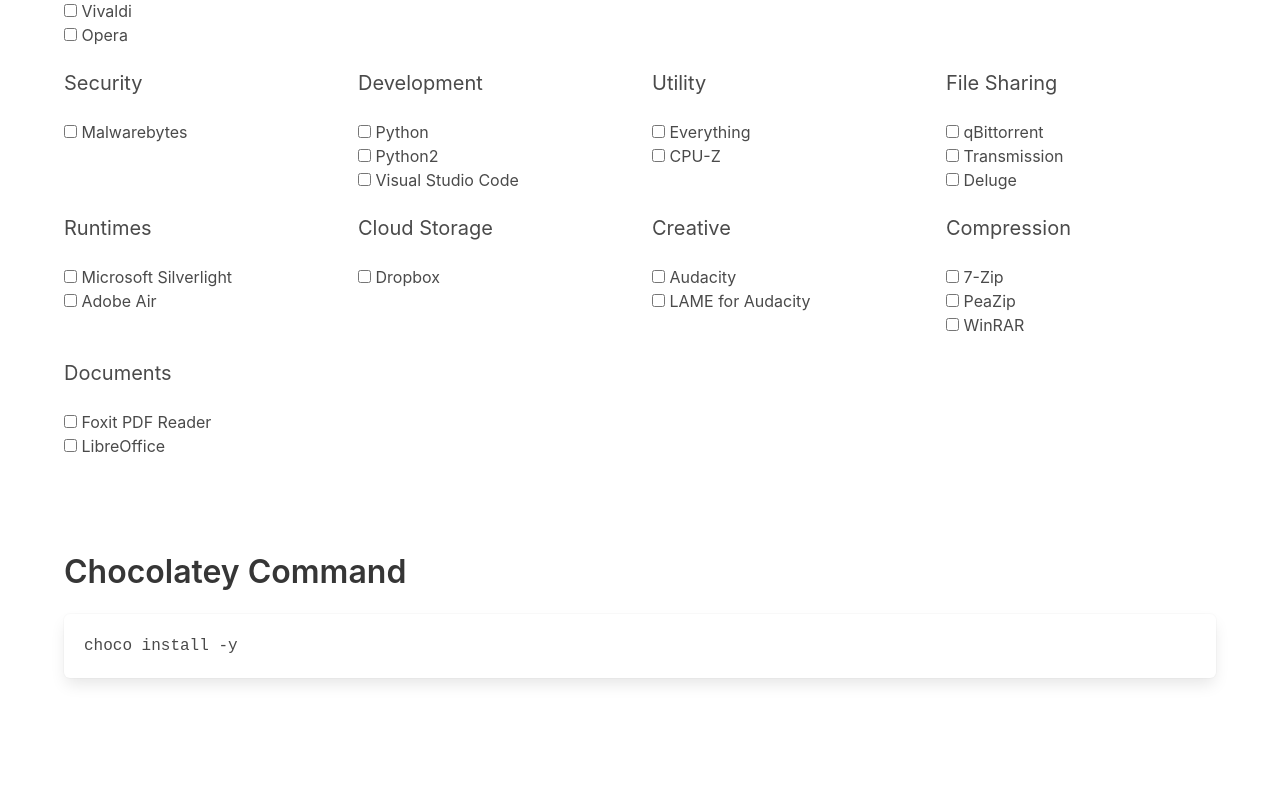
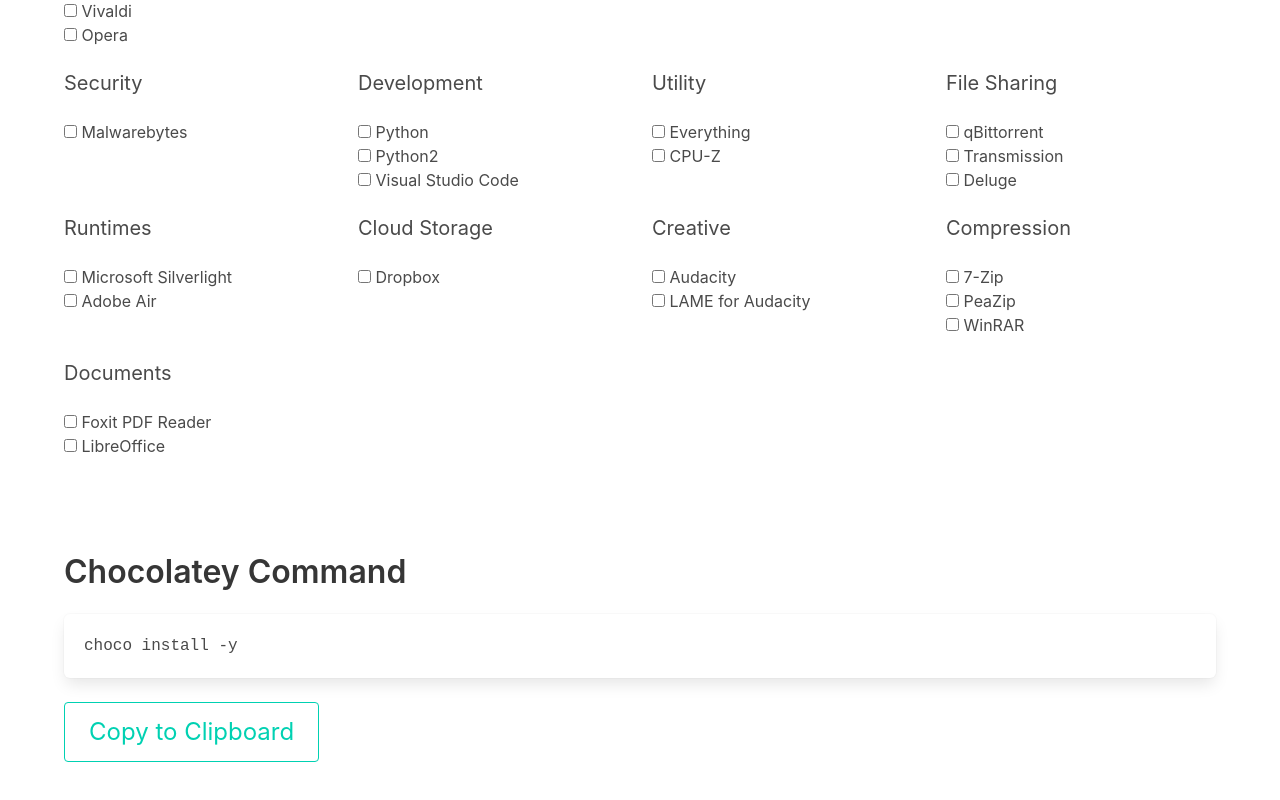
Before and after one commit to pricecomstock/checklatey, a Svelte app: page / in a window 1280 px wide. Shown: the part 206-1006 px from the top of the page. Before the commit the page ends 932 px from the top, so only its background shows below. Built offline with nearby package versions, Linux system fonts and the light colour scheme.

Commit message:
added clipboard functionality

```diff
--- a/src/components/Output.svelte
+++ b/src/components/Output.svelte
@@ -1,6 +1,10 @@
 <script>
   export let allSelected = [];
   $: chocolateyCommand = `choco install -y ${allSelected.join(" ")}`;
+
+  function copyToClipboard() {
+    navigator.clipboard.writeText(chocolateyCommand).catch(e => console.log(e));
+  }
 </script>
 
 <style>
@@ -10,4 +14,9 @@
 <div class="container">
   <h1 class="title">Chocolatey Command</h1>
   <div class="box is-family-code">{chocolateyCommand}</div>
+  <button
+    class="button is-large is-primary is-outlined"
+    on:click={copyToClipboard}>
+    Copy to Clipboard
+  </button>
 </div>
```
